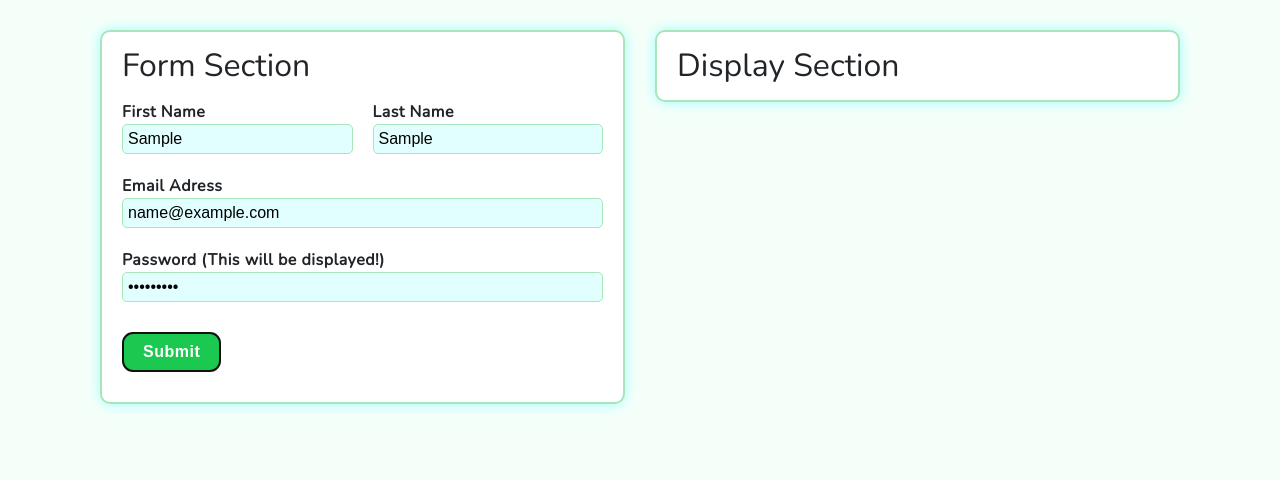
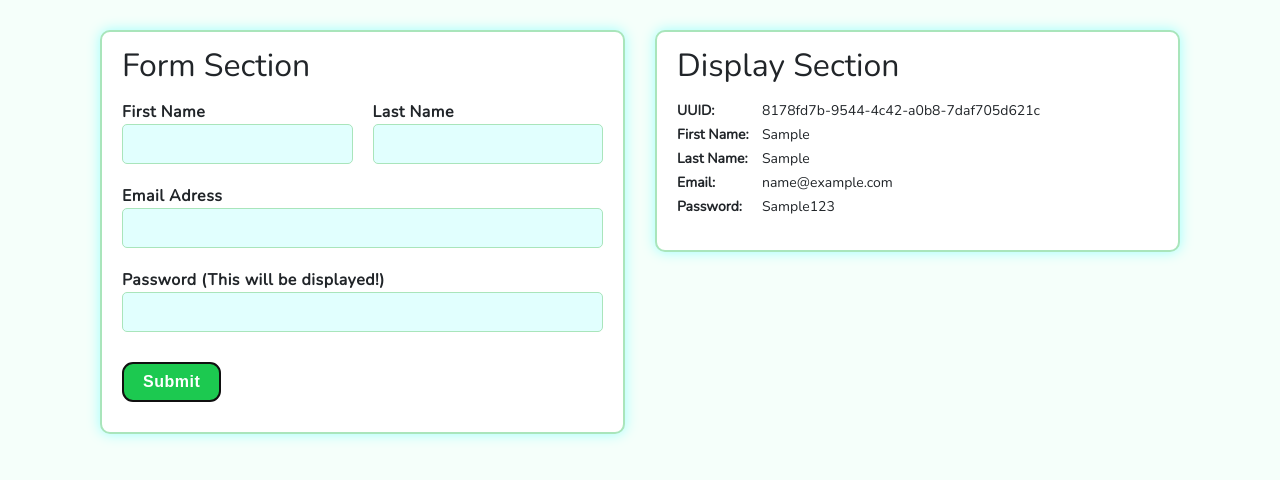
Before and after one commit to PhilipRurka/IoTplace-V2, a React (Create React App) app in the folder validation/: page / in a window 1280 px wide. Both pictures are taken after typing "Sample", "Sample", "name@example.com", "Sample123" into the empty fields and a click on the button "Submit". Shown: the top 480 px of the page. Built offline with nearby package versions, Linux system fonts and the light colour scheme.

Commit message:
Added the Redux and Hooked up the Form & Display Section!

```diff
--- a/validation/package.json
+++ b/validation/package.json
@@ -14,7 +14,9 @@
     "react": "^16.10.1",
     "react-app-polyfill": "^1.0.4",
     "react-dom": "^16.10.1",
-    "react-scripts": "3.2.0"
+    "react-scripts": "3.2.0",
+    "redux": "^4.0.4",
+    "uuid": "^3.3.3"
   },
   "scripts": {
     "predeploy": "npm run build",
--- a/validation/src/components/App.jsx
+++ b/validation/src/components/App.jsx
@@ -1,13 +1,17 @@
 import React from 'react';
 import Form from './Form';
 import Display from './Display';
+import { Provider } from 'react-redux';
+import store from '../redux/stores';
 
 function App() {
   return (
-    <div className="container">
-      <Form />
-      <Display />
-    </div>
+    <Provider store={store}>
+      <div className="container">
+        <Form />
+        <Display />
+      </div>
+    </Provider>
   );
 }
 
--- a/validation/src/components/BubbleCard.jsx
+++ b/validation/src/components/BubbleCard.jsx
@@ -1,6 +1,7 @@
 import React from 'react';
 import styled from '@emotion/styled/macro';
 
+/** Styled Styled Styled Styled Styled Styled Styled Styled */
 const Wrapper = styled.div({
   display: 'inline-block',
   verticalAlign: 'top',
@@ -8,7 +9,7 @@ const Wrapper = styled.div({
   padding: '15px'
 });
 
-const Content = styled.div({
+const Container = styled.div({
   display: 'inline-block',
   width: '100%',
   border: '2px solid #A9E5BB',
@@ -22,13 +23,21 @@ const H1 = styled.h1({
   margin: '0'
 });
 
+const Content = styled.div({
+  margin: '15px 0'
+});
+/** End End End End End End End End End */
+
+
 const BubbleCard = (props) => {
   return (
     <Wrapper className='col-md-6'>
-      <Content>
+      <Container>
         <H1>{props.label}</H1>
-        {props.children}
-      </Content>
+        <Content>
+          {props.children}
+        </Content>
+      </Container>
     </Wrapper>
   );
 };
--- a/validation/src/components/Display.jsx
+++ b/validation/src/components/Display.jsx
@@ -1,12 +1,74 @@
 import React from 'react';
 import BubbleCard from './BubbleCard';
+import { connect } from 'react-redux';
+import styled from '@emotion/styled/macro';
 
-const Display = () => {
+const mapToStateToProps = (state) => ({ entries: state.entries });
+
+/** Styled Styled Styled Styled Styled Styled Styled Styled */
+const fontSize = {
+  fontSize: '14px',
+  display: 'inline-block',
+  verticalAlign: 'top'
+}
+
+const HR = styled.hr({});
+
+const Field = styled.div({});
+
+const Label = styled.label(
+  {
+    fontWeight: '600',
+    width: '85px',
+    margin: '0'
+  },
+  fontSize
+);
+
+const Span = styled.span(
+  {
+    display: 'inline-block',
+    whiteSpace: 'nowrap',
+    textOverflow: 'ellipsis',
+    width: 'calc(100% - 85px)',
+    overflow: 'hidden'
+  },
+  fontSize
+);
+/** End End End End End End End End End */
+
+const Display = ({ entries }) => {
   return (
     <BubbleCard className='col-6-md' label='Display Section'>
-
+      {entries.map(({ id, firstName, lastName, email, password }, i) => (
+        <div className="fields" key={id}>
+          {(i > 0) && <HR />}
+          <Field>
+            <Label>UUID:</Label>
+            <Span>{id}</Span>
+          </Field>
+          <Field>
+            <Label>First Name:</Label>
+            <Span>{firstName}</Span>
+          </Field>
+          <Field>
+            <Label>Last Name:</Label>
+            <Span>{lastName}</Span>
+          </Field>
+          <Field>
+            <Label>Email:</Label>
+            <Span>{email}</Span>
+          </Field>
+          <Field>
+            <Label>Password:</Label>
+            <Span>{password}</Span>
+          </Field>
+        </div>
+      ))}
     </BubbleCard>
   );
 };
 
-export default Display;
+const connectedDisplay = connect(mapToStateToProps) (Display)
+
+export default connectedDisplay;
--- a/validation/src/components/Form.jsx
+++ b/validation/src/components/Form.jsx
@@ -1,14 +1,27 @@
 import React from 'react';
 import BubbleCard from './BubbleCard';
 import styled from '@emotion/styled/macro';
+import { connect } from 'react-redux';
+import { addEntry } from '../redux/actions';
+import uuid from 'uuid';
+
+const mapDispatchToProps = (dispatch) => {
+  return { addEntry: entry => dispatch(addEntry(entry)) };
+};
 
 class Form extends React.Component {
+  /** Ref Ref Ref Ref Ref Ref Ref */
+  firstNameInput = React.createRef();
+  lastNameInput = React.createRef();
+  emailInput = React.createRef();
+  passwordInput = React.createRef();
+  /** End End End End End End End */
+
   /** Styled Styled Styled Styled Styled Styled Styled Styled */
   FormWrapper = styled.form({
     display: 'flex',
     flexWrap: 'wrap',
     justifyContent: 'space-between',
-    margin: '15px 0'
   });
 
   Label = styled.label({
@@ -22,7 +35,7 @@ class Form extends React.Component {
     backgroundColor: '#e1fffe',
     border: '1px solid #A9E5BB',
     borderRadius: '5px',
-    padding: '5px',
+    padding: '10px',
     width: '100%'
   });
 
@@ -47,7 +60,24 @@ class Form extends React.Component {
 
   handleSubmit = (event) => {
     event.preventDefault();
-    alert('Form Has Been Submited!');
+    let firstName = this.firstNameInput.current.value;
+    let lastName = this.lastNameInput.current.value;
+    let email = this.emailInput.current.value;
+    let password = this.passwordInput.current.value;
+
+    const id = uuid();
+    this.props.addEntry({
+      id,
+      firstName,
+      lastName,
+      email,
+      password
+    });
+
+    this.firstNameInput.current.value = '';
+    this.lastNameInput.current.value = '';
+    this.emailInput.current.value = '';
+    this.passwordInput.current.value = '';
   }
 
   render() {
@@ -58,19 +88,19 @@ class Form extends React.Component {
         <FormWrapper onSubmit={this.handleSubmit}>
           <Field TopChild Half>
             <Label>First Name</Label>
-            <Input type='text' />
+            <Input type='text' required ref={this.firstNameInput} />
           </Field>
           <Field TopChild Half>
             <Label>Last Name</Label>
-            <Input type='text' />
+            <Input type='text' required ref={this.lastNameInput} />
           </Field>
           <Field>
             <Label>Email Adress</Label>
-            <Input type='email' />
+            <Input type='email' required ref={this.emailInput} />
           </Field>
           <Field>
             <Label>Password (This will be displayed!)</Label>
-            <Input type='password' />
+            <Input type='password' required ref={this.passwordInput} />
           </Field>
           <Submit type='submit'>Submit</Submit>
         </FormWrapper>
@@ -79,4 +109,6 @@ class Form extends React.Component {
   };
 };
 
-export default Form;
+const connectedForm = connect(null, mapDispatchToProps) (Form);
+
+export default connectedForm;
--- /dev/null
+++ b/validation/src/redux/actions.js
@@ -0,0 +1,5 @@
+import { ADD_ENTRY } from './constants';
+
+export function addEntry(payload) {
+  return { type: ADD_ENTRY, payload }
+};
--- /dev/null
+++ b/validation/src/redux/constants.js
@@ -0,0 +1 @@
+export const ADD_ENTRY = 'ADD_ENTRY';
--- /dev/null
+++ b/validation/src/redux/reducers.js
@@ -0,0 +1,18 @@
+import { ADD_ENTRY } from './constants';
+
+const initialState = {
+  entries: []
+};
+
+function rootReducer(state = initialState, action) {
+  const { type } = action;
+  if(type === ADD_ENTRY) {
+    return Object.assign({}, state, {
+      entries: state.entries.concat(action.payload)
+    });
+  }
+
+  return state;
+};
+
+export default rootReducer;
--- /dev/null
+++ b/validation/src/redux/stores.js
@@ -0,0 +1,6 @@
+import { createStore } from 'redux';
+import rootReducer from './reducers';
+
+const store = createStore(rootReducer);
+
+export default store;
```
Also changed, not shown: 1 other file (tests, documents, lock files or other folders).
